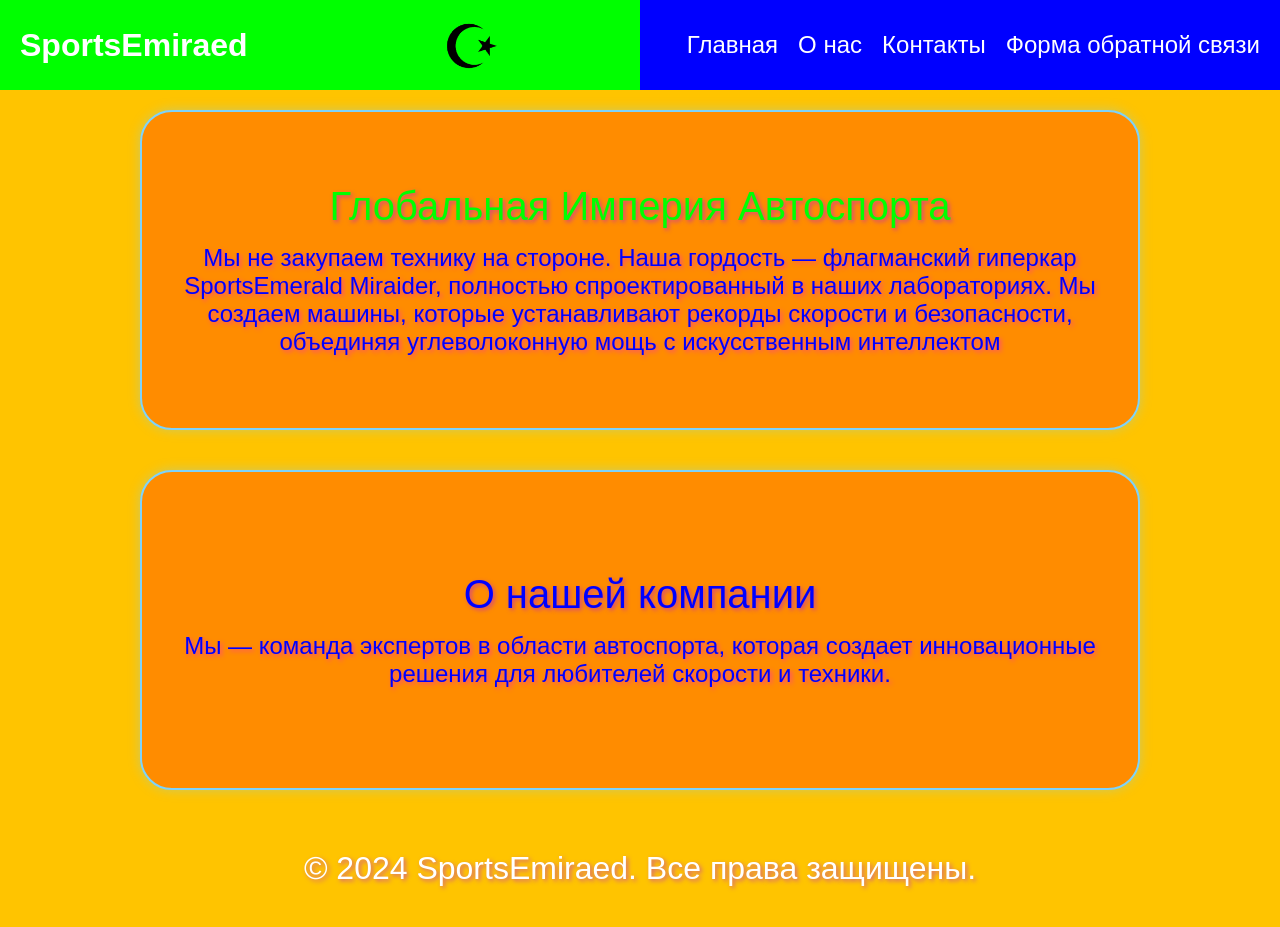
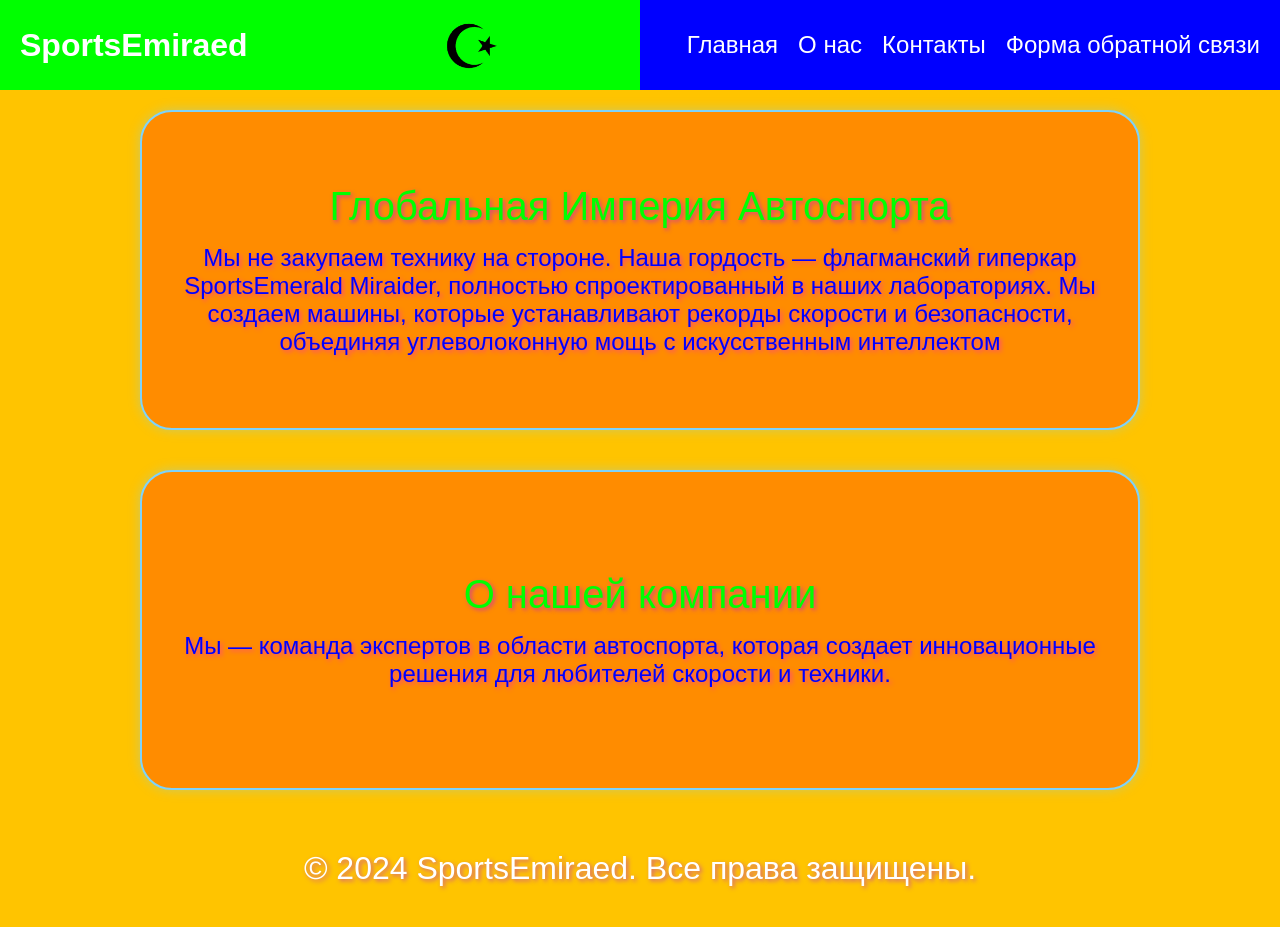
Before and after one commit to rostfrolov2021-jpg/proekt, a plain HTML site: page index.html in a window 1280 px wide. Drawn offline with Linux system fonts and the light colour scheme.

Commit message:
Update style.css

```diff
--- a/style.css
+++ b/style.css
@@ -96,7 +96,7 @@ main {
     font-size: 2.5rem;
     text-shadow: 2px 2px 4px rgba(174, 0, 255, 0.5);
     margin-bottom: 15px;
-    color: var(--blue);
+    color: var(--green);
 }
 .texs1, .texs2 {
     font-size: 1.5rem;
```
